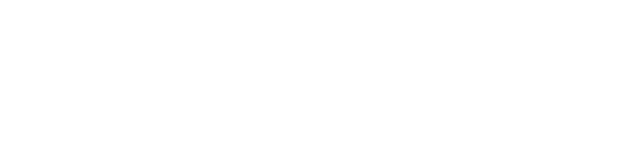
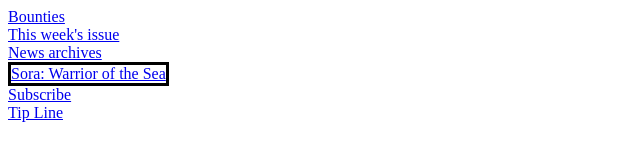
Before and after one commit to EthanTPowell/oldSite, a plain HTML site: page index.html in a window 1280 px wide. Shown: the whole page, without its empty margins (0-640 px from the left). Drawn offline with Linux system fonts and the light colour scheme.

Commit message:
added some more pages

```diff
--- a/index.html
+++ b/index.html
@@ -1,12 +1,20 @@
 <!DOCTYPE html>
 <html>
-    <head>
-        <meta charset="UTF-8">
-        <link rel="stylesheet" href="styles.css">
-    </head>
-    <body>
-        <div>
-
-        </div>
-    </body>
+  <head>
+    <meta charset="UTF-8" />
+    <link rel="stylesheet" href="styles.css" />
+  </head>
+  <body>
+    <div class="nav">
+        <div class="bounties"><a href="bounties.html">Bounties</a></div>
+        <div class="news"><a href="news.html">This week's issue</a></div>
+        <div class="archives"><a href="archives.html">News archives</a></div>
+        <div class="comic"><a href="comic.html">Sora: Warrior of the Sea</a></div>
+        <div class="subscribe"><a href="subscribe.html">Subscribe</a></div>
+        <div class="tipLine"><a href="tipLine.html">Tip Line</a></div>
+    </div>
+    <div class=""></div>
+    <div></div>
+    <div></div>
+  </body>
 </html>
--- a/styles.css
+++ b/styles.css
@@ -0,0 +1,14 @@
+body{
+    /* background-image: url(images/testwood.webp);
+    background-repeat: repeat; */
+
+}
+div.nav{
+    display: inline-grid;
+    grid-template-rows: 6;
+    grid-template-columns: 1;
+    border: 1 solid black;
+}
+div.comic{
+    border: 3px solid black;
+}
```
Also changed, not shown: archives.html (added), bounties.html (added), comic.html (added), news.html (added), subscribe.html (added), tipLine.html (added).
